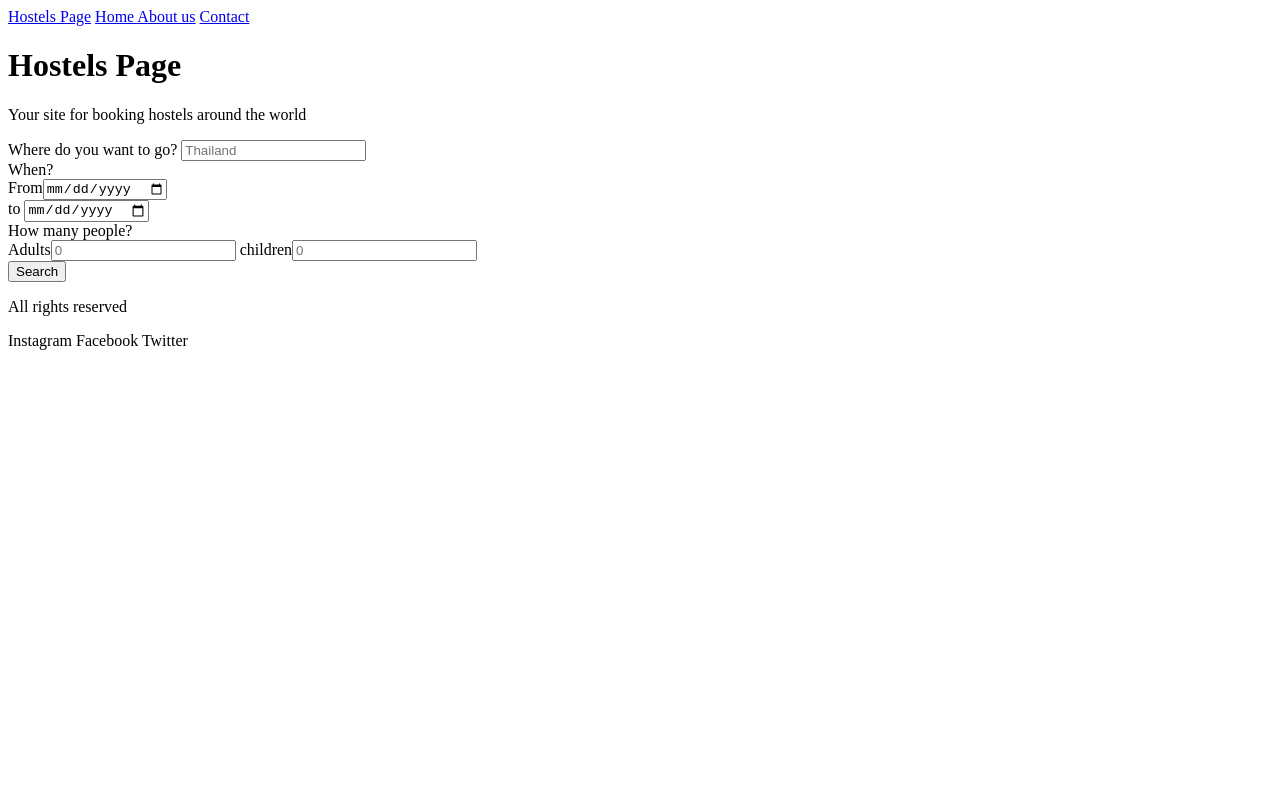
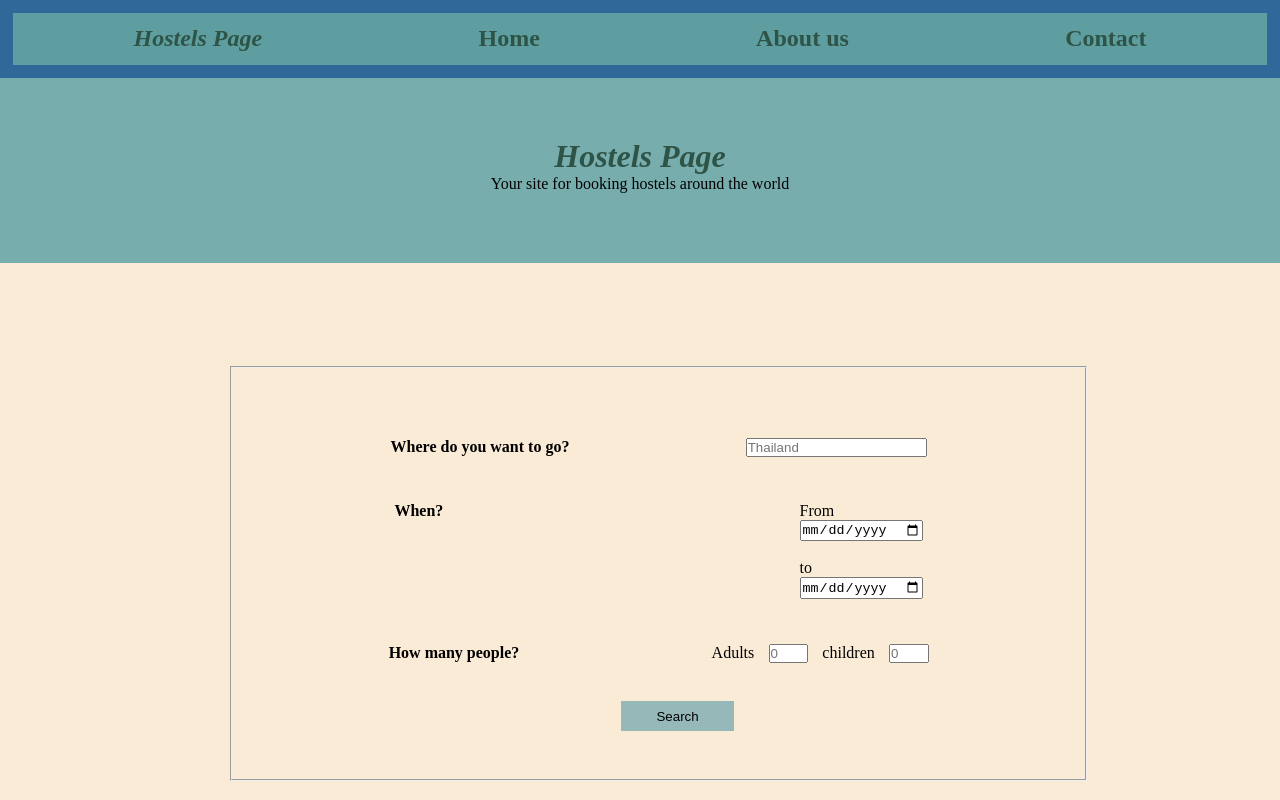
Before and after one commit to CDianaprince/arquitectura_CSS_-BEM, a plain HTML site: page index.html in a window 1280 px wide. Shown: the top 800 px of the page. Drawn offline with Linux system fonts and the light colour scheme.

Commit message:
arreglos finales

```diff
--- a/Assets/css/style.css
+++ b/Assets/css/style.css
@@ -3,6 +3,121 @@
     padding: 0;
 }
 
+.header{
+    background-color: rgb(48, 104, 153);
+    padding: 1%;
+}
+
 .header_Navigator{
-    background-color: black;
+   display: flex;
+   justify-content: space-around;
+   background-color: cadetblue;
+   padding: 1%;
 }
+
+.Navigator_icon{
+    text-decoration: none;
+    color: rgb(46, 84, 71);
+    font-weight: 700;
+    font-size: x-large;
+}
+
+.Navigator_icon--cursive{
+    font-style:italic;
+}
+
+.title{
+    text-align: center;
+    padding: 5%;
+    background-color: rgb(120, 173, 173);
+    line-height: 180%;
+}
+
+.title h1{
+    color: rgb(46, 84, 71);
+    font-weight: 700;
+    font-style:italic;
+}
+
+.main_form{
+    padding: 8%;
+    background-color: antiquewhite;
+    padding-left: 18%;
+
+}
+
+
+fieldset{
+    width: 80%;
+    padding: 5%;
+
+}
+
+
+.form_div-1{
+    display: flex;
+    justify-content: space-around;
+    padding: 3%;
+}
+
+.form_div-2{
+    display: flex;
+gap: 5%;
+justify-content: center;
+padding: 3%;}
+
+.form_div-2-span{
+    display: flex;
+    flex-direction: column;
+    padding-left: 45%;
+    align-self: center;
+
+}
+
+.span_label-2{
+ width: 5%;
+}
+
+.form_div-3{
+    display: flex;
+    gap: 2% ;
+    justify-content: center;
+    padding: 3%;
+    padding-bottom: 5%;
+}
+
+.div-3_span{
+    padding-right: 25%;
+}
+
+.form_button{
+    text-align: center;
+    padding:1%;
+    width: 15%;
+    background-color: rgb(150, 184, 185);
+    margin-left: 45%;
+    border: none;
+}
+
+
+
+
+.footer{
+    display: flex;
+    justify-content: space-between;
+    padding: 2%;
+    background-color: rgb(120, 173, 173)
+}
+
+.label{
+
+    font-weight: 700;
+    display: flex;
+    justify-content: flex-start;
+}
+
+/*
+.label-2{
+    display: flex;
+    align-self:flex-end;
+}*/
--- a/index.html
+++ b/index.html
@@ -6,7 +6,7 @@
     <meta name="viewport" content="width=device-width, initial-scale=1.0">
     <title>Document</title>
 
-    <link rel="stylesheets" href="./Assets/css/style.css">
+    <link rel="stylesheet" href="./Assets/css/style.css">
 </head>
 <body>
 
@@ -33,31 +33,52 @@
 
     </div>
 
-    <main class="form">
+    <main class="main_form">
 
         <!--Formulario-->
 
         <form action="hostelpage">
 
-            <label for="where"> Where do you want to go?</label>
-            <input type="text" name="where" placeholder="Thailand"><br>
+            <fieldset>
+
+                <div      class="form_div-1">
+
+                    <label class= "label" for="where"> Where do you want to go?</label>
+                    <input type="text" name="where" placeholder="Thailand">
+                </div>
+
+                <div class="form_div-2">
+                    <label class= "label" for="when">When?</label>
+
+                    <span class="form_div-2-span">
+
+                        <label class="span_label-2" for="when">From</label>
+                        <input class="label-2" type="date" name="when" placeholder="00/08/2020"> <br>
+                        <label for="when">to</label>
+
+                        <input class="label-2" type="date" name="when" placeholder="00/08/2020">
+                   </span>
+                </div>
+
+                <div class="form_div-3">
+
+                    <spam class="div-3_span">
+                        <label class= "label" for="people">How many people?</label>
+                    </spam>
+
+                    <label for="people">Adults</label>
+                    <input  class="span_label-2" type="number" name="people" placeholder="0">
+                    <label for="people">children</label>
+                    <input class="span_label-2" type="number" name="people" placeholder="0">
+
+                </div>
 
 
-            <label for="when">When?</label><br>
+                <button class="form_button">
+                    Search
+                </button>
 
-            <label for="when">From</label><input type="date" name="when" placeholder="00/08/2020"> <br>
-            <label for="when">to</label>
-            <input type="date" name="when" placeholder="00/08/2020"> <br>
-
-            <label for="people">How many people?</label><br>
-
-            <label for="people">Adults</label><input type="number" name="people" placeholder="0">
-            <label for="people">children</label><input type="number" name="people" placeholder="0"><br>
-
-
-            <button>
-                Search
-            </button>
+        </fieldset>
 
 
         </form>
```
